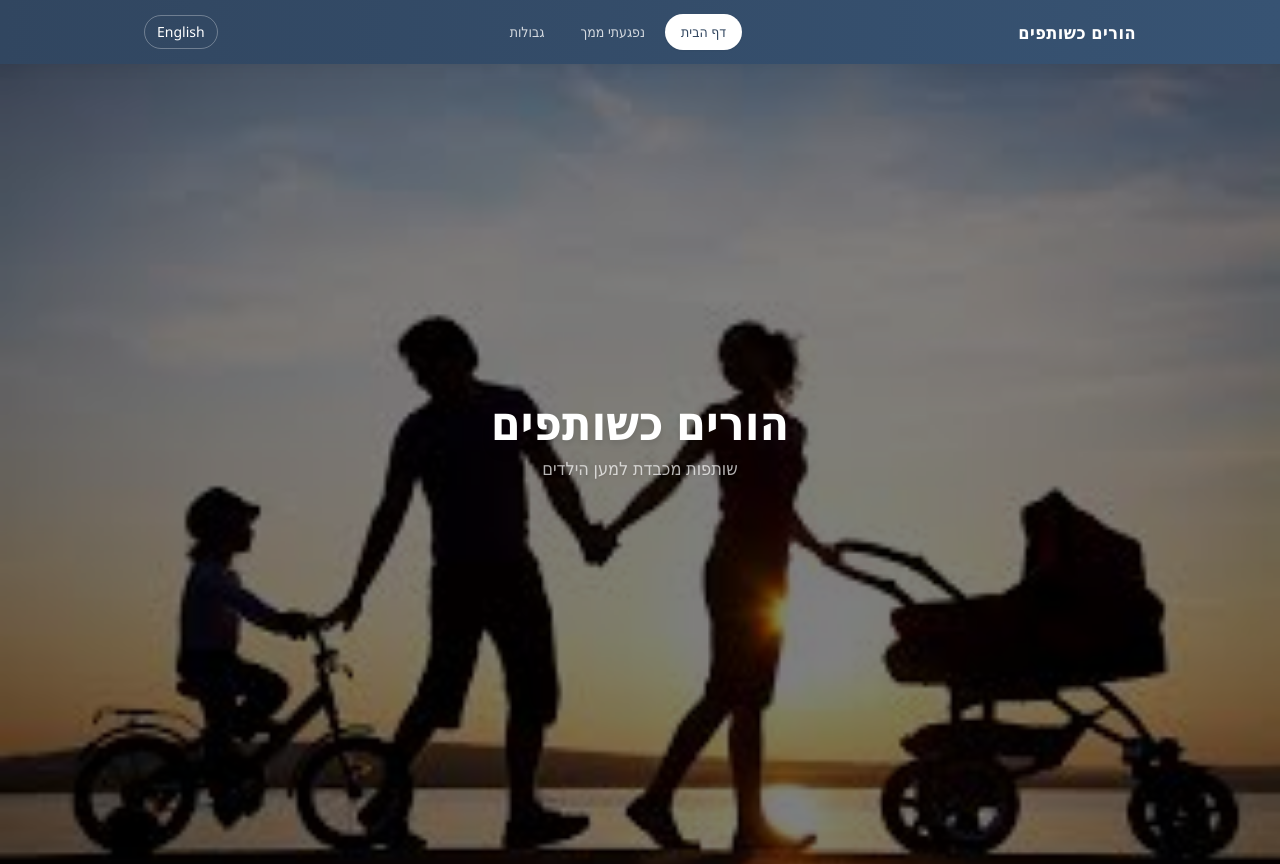
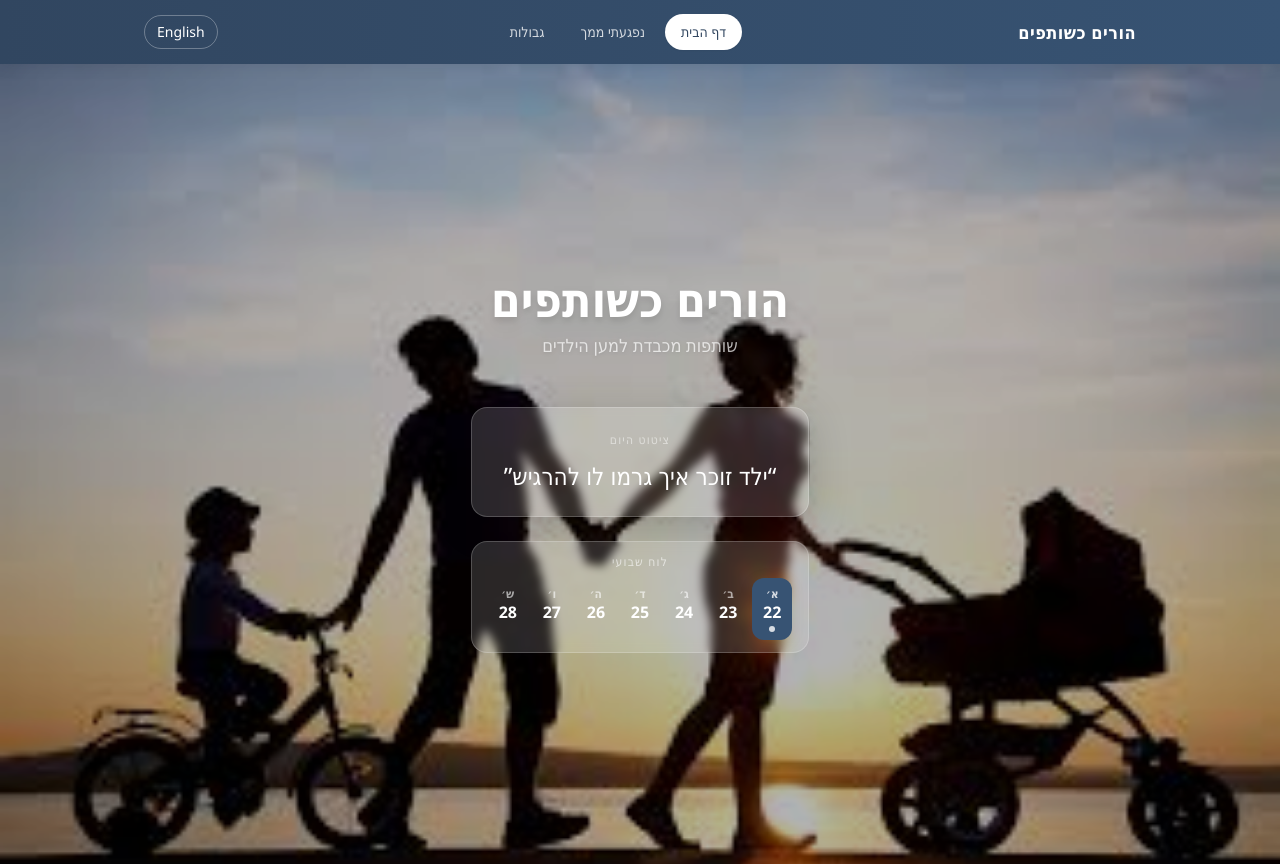
Before and after one commit to benjyalper/parents-app, a Next.js app: page / in a window 1280 px wide. Built offline with nearby package versions, Linux system fonts and the light colour scheme; no server answers; the database is empty.

Commit message:
Add calendar to all pages, always-visible saying card with fallback

```diff
--- a/src/components/HeroSection.tsx
+++ b/src/components/HeroSection.tsx
@@ -3,6 +3,7 @@
 import { useEffect, useState } from 'react';
 import Image from 'next/image';
 import { useLanguage } from '@/context/LanguageContext';
+import WeekCalendar from './WeekCalendar';
 
 interface DailyContent {
   saying: {
@@ -37,11 +38,16 @@ export default function HeroSection() {
       });
   }, []);
 
+  // Fallback saying shown before DB loads or if DB is unavailable
+  const fallbackSaying = language === 'he'
+    ? 'ילד זוכר איך גרמו לו להרגיש'
+    : 'A child remembers how you made them feel';
+
   const sayingText = daily?.saying
     ? language === 'he'
       ? daily.saying.textHe
       : daily.saying.textEn
-    : null;
+    : fallbackSaying;
 
   const imageAlt = daily?.image
     ? language === 'he'
@@ -66,12 +72,12 @@ export default function HeroSection() {
         alt={imageAlt || 'רקע'}
         fill
         priority
-        className="object-cover"
+        className="object-cover object-center"
         sizes="100vw"
       />
 
-      {/* Dark overlay for readability */}
-      <div className="absolute inset-0 bg-black/50" />
+      {/* Dark overlay for readability — 30% opacity */}
+      <div className="absolute inset-0 bg-black/30" />
 
       {/* Content */}
       <div className="relative z-10 text-center px-6 max-w-2xl mx-auto">
@@ -83,25 +89,7 @@ export default function HeroSection() {
           {t.tagline}
         </p>
 
-        {loading && (
-          <p className="text-white/60 text-sm animate-pulse">{t.loading}</p>
-        )}
-
-        {error && (
-          <p className="text-white/60 text-sm">{t.error}</p>
-        )}
-
-        {!loading && !error && (
-          <div className="space-y-6">
-            {/* Picture of the day label */}
-            {daily?.image && (
-              <p className="text-white/60 text-xs uppercase tracking-widest">
-                {t.home.pictureOfTheDay}
-              </p>
-            )}
-
-            {/* Saying card */}
-            {sayingText && (
+        {/* Saying card — always visible, shows fallback until DB loads */}
         <div className="
           bg-white/15 backdrop-blur-sm
           rounded-2xl px-8 py-6
@@ -111,18 +99,20 @@ export default function HeroSection() {
           <p className="text-white/50 text-xs uppercase tracking-widest mb-3">
             {t.home.sayingOfTheDay}
           </p>
-                <blockquote className="text-white text-xl md:text-2xl font-medium leading-relaxed">
+          <h3 className="text-white text-xl md:text-2xl font-medium leading-relaxed">
             &ldquo;{sayingText}&rdquo;
-                </blockquote>
+          </h3>
           {daily?.saying?.author && (
             <p className="text-white/60 text-sm mt-3">
               — {t.home.by} {daily.saying.author}
             </p>
           )}
         </div>
-            )}
+
+        {/* Weekly calendar — always visible */}
+        <div className="mt-6">
+          <WeekCalendar dark />
         </div>
-        )}
       </div>
     </section>
   );
--- a/src/components/HurtTracker.tsx
+++ b/src/components/HurtTracker.tsx
@@ -15,6 +15,7 @@ import { useEffect, useState, useCallback } from 'react';
 import { useLanguage } from '@/context/LanguageContext';
 import { APP_CONFIG } from '@/config/app.config';
 import Modal from './ui/Modal';
+import WeekCalendar from './WeekCalendar';
 
 // ── Types ─────────────────────────────────────────────────────
 
@@ -159,6 +160,9 @@ export default function HurtTracker() {
         <h1 className="text-2xl font-bold text-calm-800">{t.hurt.pageTitle}</h1>
         <p className="text-calm-500 text-sm mt-1">{t.hurt.pageSubtitle}</p>
       </div>
+
+      {/* Weekly calendar */}
+      <WeekCalendar />
 
       {loadingData && (
         <p className="text-calm-400 animate-pulse text-sm">{t.loading}</p>
--- a/src/components/WeekCalendar.tsx
+++ b/src/components/WeekCalendar.tsx
@@ -4,7 +4,11 @@ import { useMemo } from 'react';
 import { useLanguage } from '@/context/LanguageContext';
 import { getHoliday } from '@/lib/hebrew-calendar';
 
-export default function WeekCalendar() {
+interface WeekCalendarProps {
+  dark?: boolean; // true = glass style for hero background
+}
+
+export default function WeekCalendar({ dark = false }: WeekCalendarProps) {
   const { t, isRTL } = useLanguage();
 
   const { days, todayIndex } = useMemo(() => {
@@ -42,16 +46,16 @@ export default function WeekCalendar() {
 
   return (
     <div
-      className="bg-white rounded-2xl shadow-soft px-4 py-3"
+      className={`rounded-2xl px-4 py-3 ${dark ? 'bg-white/15 backdrop-blur-sm border border-white/20' : 'bg-white shadow-soft'}`}
       dir={isRTL ? 'rtl' : 'ltr'}
       aria-label={t.calendar.title}
     >
-      <p className="text-xs text-calm-500 uppercase tracking-widest mb-2 text-center">
+      <p className={`text-xs uppercase tracking-widest mb-2 text-center ${dark ? 'text-white/60' : 'text-calm-500'}`}>
         {t.calendar.title}
       </p>
 
       <div className="grid grid-cols-7 gap-1">
-        {days.map((day, i) => (
+        {days.map((day) => (
           <div
             key={day.dateStr}
             className={`
@@ -59,28 +63,23 @@ export default function WeekCalendar() {
               transition-colors duration-150
               ${day.isToday
                 ? 'bg-calm-700 text-white shadow-soft'
-                : 'text-calm-700 hover:bg-calm-50'
+                : dark ? 'text-white/80 hover:bg-white/10' : 'text-calm-700 hover:bg-calm-50'
               }
             `}
           >
             {/* Day letter/name */}
-            <span className={`text-xs font-semibold ${day.isToday ? 'text-white/80' : 'text-calm-500'}`}>
+            <span className={`text-xs font-semibold ${day.isToday ? 'text-white/80' : dark ? 'text-white/60' : 'text-calm-500'}`}>
               {t.calendar.days[day.dayOfWeek]}
             </span>
 
             {/* Date number */}
-            <span className={`text-base font-bold leading-tight ${day.isToday ? 'text-white' : ''}`}>
+            <span className={`text-base font-bold leading-tight ${day.isToday ? 'text-white' : dark ? 'text-white' : ''}`}>
               {day.dateNum}
             </span>
 
             {/* Holiday badge */}
             {day.holiday && (
-              <span
-                className={`
-                  text-[9px] leading-tight mt-0.5 text-center font-medium
-                  ${day.isToday ? 'text-yellow-200' : 'text-primary-500'}
-                `}
-              >
+              <span className={`text-[9px] leading-tight mt-0.5 text-center font-medium ${day.isToday ? 'text-yellow-200' : dark ? 'text-yellow-300' : 'text-primary-500'}`}>
                 {isRTL ? day.holiday.nameHe : day.holiday.nameEn}
               </span>
             )}
```
Lines whose indentation alone changed are shown as unchanged.
